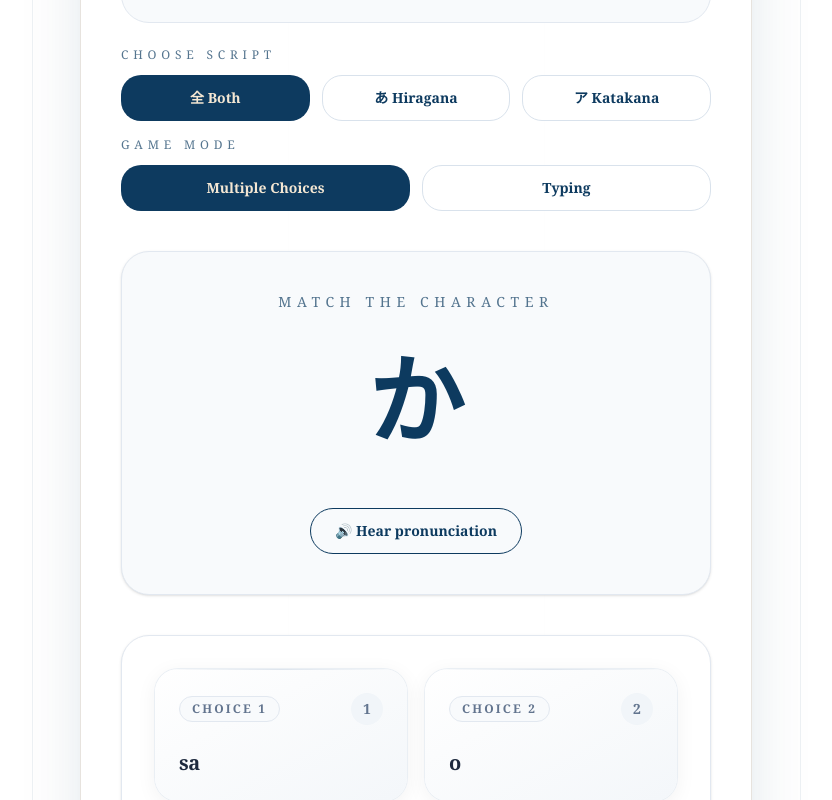
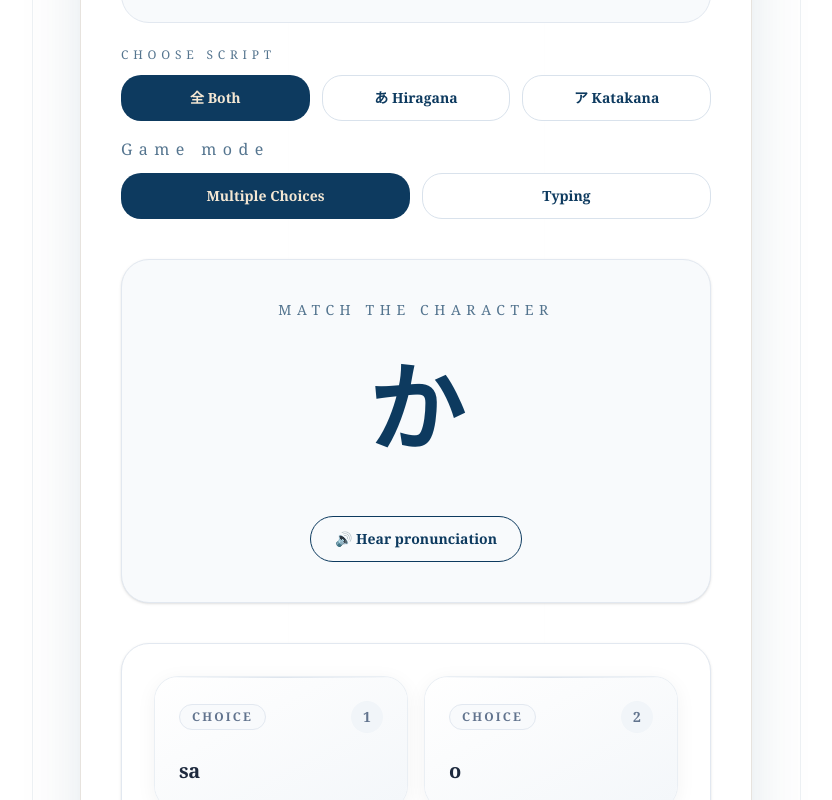
Before and after one commit to girubuen/japanese-learning-platform, a Next.js app: page /game in a window 1280 px wide. Shown: the part 780-1580 px from the top of the page, without its empty margins (224-1056 px from the left). Built offline with nearby package versions, Linux system fonts and the light colour scheme.

Commit message:
UI: Enhanced button interactivity and improve layout

```diff
--- a/app/components/game/GameModeToggle.tsx
+++ b/app/components/game/GameModeToggle.tsx
@@ -20,6 +20,7 @@ export default function GameModeToggle({
         <p className="text-xs uppercase tracking-[0.4em] text-[#0D3A5F]/70 mb-3">
           Choose script
         </p>
+
         <div className="grid grid-cols-3 gap-3">
           {(
             [
@@ -31,7 +32,7 @@ export default function GameModeToggle({
             <button
               key={m.value}
               onClick={() => setMode(m.value)}
-              className={`rounded-[1.25rem] border px-4 py-3 text-sm font-semibold transition ${
+              className={`cursor-pointer rounded-[1.25rem] border px-4 py-3 text-sm font-semibold transition ${
                 mode === m.value
                   ? "bg-[#0D3A5F] text-[#F4E7D3] border-transparent"
                   : "border-[#D9E2EC] bg-white text-[#0D3A5F] hover:border-[#0D3A5F]/70"
@@ -44,15 +45,16 @@ export default function GameModeToggle({
       </div>
 
       <div>
-        <p className="text-xs uppercase tracking-[0.4em] text-[#0D3A5F]/70 mb-3">
+        <p className="text-xsuppercase tracking-[0.4em] text-[#0D3A5F]/70 mb-3">
           Game mode
         </p>
+
         <div className="grid grid-cols-2 gap-3">
           {(["Multiple Choices", "Typing"] as GameMode[]).map((m) => (
             <button
               key={m}
               onClick={() => setGameMode(m)}
-              className={`rounded-[1.25rem] border px-4 py-3 text-sm font-semibold transition ${
+              className={`cursor-pointer rounded-[1.25rem] border px-4 py-3 text-sm font-semibold transition ${
                 gameMode === m
                   ? "bg-[#0D3A5F] text-[#F4E7D3] border-transparent"
                   : "border-[#D9E2EC] bg-white text-[#0D3A5F] hover:border-[#0D3A5F]/70"
--- a/app/components/game/KanaMatchingGame.tsx
+++ b/app/components/game/KanaMatchingGame.tsx
@@ -213,6 +213,12 @@ export default function KanaMatchingGame() {
               />
             </div>
 
+            {feedback ? (
+              <div className=" rounded-3xl border border-[#B7D4E4] bg-[#DCE7F0] px-5 py-4 text-sm font-semibold text-[#0D3A5F]">
+                {feedback}
+              </div>
+            ) : null}
+
             <div className="rounded-[1.75rem] border border-[#E2E8F0] bg-[#F8FAFC] p-10 text-center shadow-sm">
               <p className="text-sm uppercase tracking-[0.4em] text-[#0D3A5F]/70 mb-5">
                 Match the character
@@ -225,7 +231,7 @@ export default function KanaMatchingGame() {
               </div>
               <button
                 onClick={() => speakKana(currentKana.kana)}
-                className="inline-flex items-center gap-2 rounded-full border border-[#0D3A5F] px-6 py-3 text-sm font-semibold text-[#0D3A5F] transition hover:bg-[#0D3A5F] hover:text-[#F4E7D3]"
+                className="cursor-pointer inline-flex items-center gap-2 rounded-full border border-[#0D3A5F] px-6 py-3 text-sm font-semibold text-[#0D3A5F] transition hover:bg-[#0D3A5F] hover:text-[#F4E7D3]"
               >
                 🔊 Hear pronunciation
               </button>
@@ -246,12 +252,6 @@ export default function KanaMatchingGame() {
               )}
             </div>
 
-            {feedback ? (
-              <div className="rounded-3xl border border-[#B7D4E4] bg-[#DCE7F0] px-5 py-4 text-sm font-semibold text-[#0D3A5F]">
-                {feedback}
-              </div>
-            ) : null}
-
             <HardestKana hardest={hardestKana} />
           </div>
         </div>
--- a/app/components/game/MultipleChoice.tsx
+++ b/app/components/game/MultipleChoice.tsx
@@ -13,7 +13,7 @@ export default function MultipleChoice({ options, onSelect }: Props) {
           key={option + index}
           onClick={() => onSelect(option)}
           className="
-            group relative overflow-hidden rounded-3xl
+            group relative cursor-pointer overflow-hidden rounded-3xl
             border border-slate-200/70
             bg-white/80
             p-6
@@ -39,7 +39,7 @@ export default function MultipleChoice({ options, onSelect }: Props) {
           <div className="relative z-10">
             <div className="flex items-center justify-between">
               <span className="rounded-full border border-slate-200 bg-slate-50 px-3 py-1 text-xs font-semibold uppercase tracking-[0.18em] text-slate-500">
-                Choice {index + 1}
+                Choice
               </span>
 
               <div className="flex h-8 w-8 items-center justify-center rounded-full bg-slate-100 text-sm font-semibold text-slate-500 transition-colors duration-300 group-hover:bg-slate-900 group-hover:text-white">
--- a/app/components/game/TypingMode.tsx
+++ b/app/components/game/TypingMode.tsx
@@ -22,7 +22,7 @@ export default function TypingMode({
 
       <button
         onClick={onSubmit}
-        className="w-full rounded-full bg-[#0D3A5F] px-6 py-4 text-base font-semibold text-[#F4E7D3] transition hover:bg-[#492A76]"
+        className="cursor-pointer w-full rounded-full bg-[#0D3A5F] px-6 py-4 text-base font-semibold text-[#F4E7D3] transition hover:bg-[#492A76]"
       >
         Submit
       </button>
```
